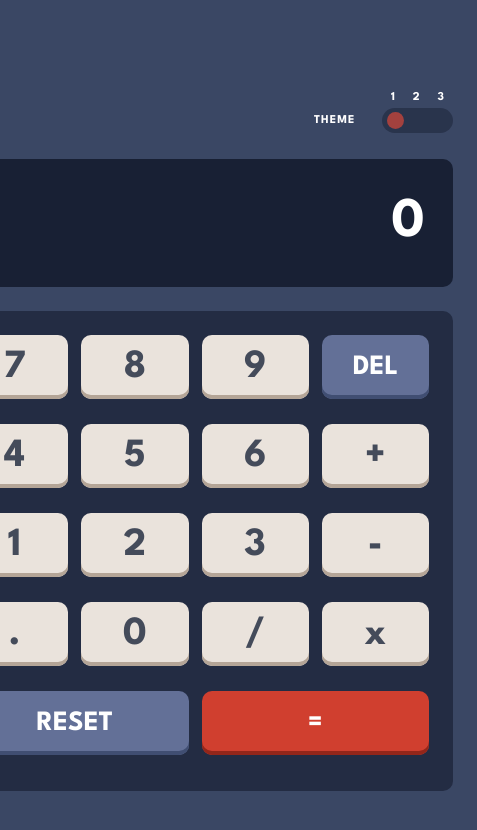
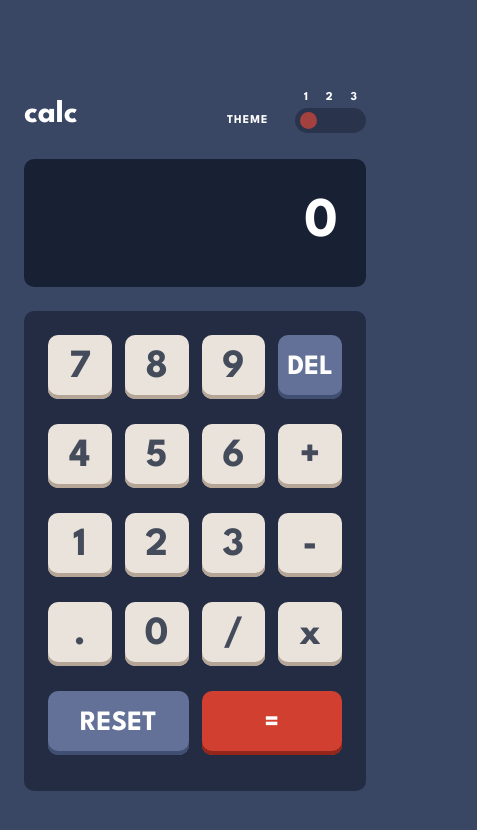
Before and after one commit to trekab/calculator-app, a React (Create React App) app: page / in a window 390 px wide. Shown: the top 830 px of the page, 477 px wide, since content can reach past the window. Built offline with nearby package versions, Linux system fonts and the light colour scheme.

Commit message:
Add more responsive units

```diff
--- a/src/App.css
+++ b/src/App.css
@@ -91,7 +91,9 @@ body {
   font-family: "League Spartan", sans-serif;
   font-weight: 700;
   padding: 24px;
-  width: 375px;
+  width: 100%;
+  min-width: 300px;
+  /* max-width: 375px; */
   height: 667px;
   position: absolute;
   top: 50%;
@@ -169,7 +171,8 @@ body {
 
 .display {
   background-color: var(--display-bg);
-  width: 327px;
+  /* width: 327px; */
+  width: 100%;
   height: 88px;
   border-radius: 10px;
   margin-top: 24px;
@@ -182,11 +185,12 @@ body {
   justify-content: flex-end;
   align-items: center;
   color: var(--text-color);
-  overflow-x: hidden;
+  overflow: hidden;
 }
 
 .buttons {
-  width: 327px;
+  /* width: 327px; */
+  width: 100%;
   height: 420px;
   background-color: var(--keypad-bg);
   border-radius: 10px;
@@ -199,7 +203,8 @@ body {
 
 .button {
   font-family: "League Spartan", sans-serif;
-  width: 60px;
+  /* width: 60px; */
+  width: 100%;
   height: 64px;
   background-color: var(--key-bg-light);
   color: var(--text-dark);
@@ -229,7 +234,8 @@ body {
 .reset-btn {
   grid-column-start: 1;
   grid-column-end: 3;
-  width: 133px;
+  width: 100%;
+  /* width: 133px; */
   font-size: 20px;
   background-color: var(--key-bg);
   color: var(--text-light);
@@ -245,7 +251,8 @@ body {
 .equals-btn {
   grid-column-start: 3;
   grid-column-end: 5;
-  width: 133px;
+  /* width: 133px; */
+  width: 100%;
   font-size: 20px;
   background-color: var(--key-bg-two);
   color: var(--equals-color);
@@ -265,7 +272,7 @@ body {
 
 @media (min-width: 375px) {
   .App {
-    width: 564px;
+    max-width: 564px;
     height: 706px;
   }
 
```
